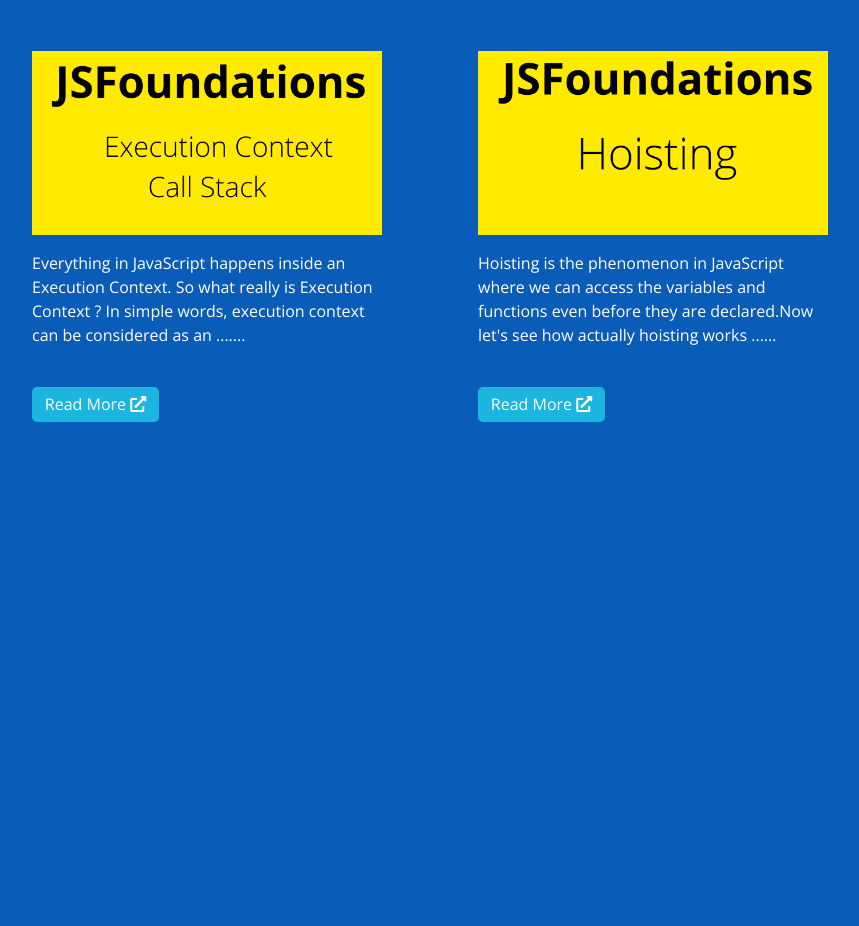
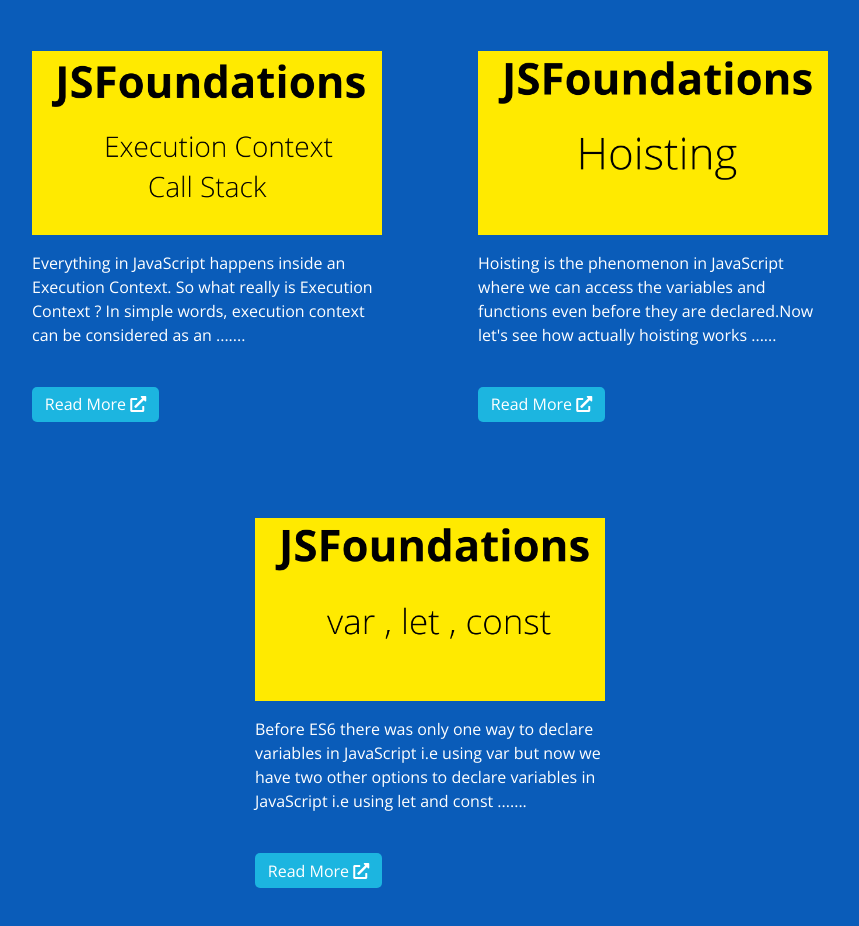
Before and after one commit to ShikharSingh98/my-portfolio-website, a plain HTML site: page index.html in a window 1280 px wide. Shown: the part 1898-2824 px from the top of the page, without its empty margins (210-1069 px from the left). Before the commit the page ends 2368 px from the top, so only its background shows below. Drawn offline with nearby package versions, Linux system fonts and the light colour scheme.

Commit message:
Added new Blog

```diff
--- a/index.html
+++ b/index.html
@@ -222,6 +222,24 @@
               </div>
             </div>
           </article>
+          <article class="card">
+            <img class="card-image" src="./images/blogs/var let const.png" />
+            <div class="card-content">
+              <p class="card-text">
+                Before ES6 there was only one way to declare variables in
+                JavaScript i.e using var but now we have two other options to
+                declare variables in JavaScript i.e using let and const .......
+              </p>
+              <div class="card-links">
+                <a
+                  class="card-links-item"
+                  href="https://shikharsingh.hashnode.dev/js-foundations-var-let-and-const"
+                  target="_blank"
+                  >Read More <i class="fas fa-external-link-alt"></i>
+                </a>
+              </div>
+            </div>
+          </article>
         </div>
       </section>
     </main>
```
Also changed, not shown: images/blogs/var let const.png (added).
